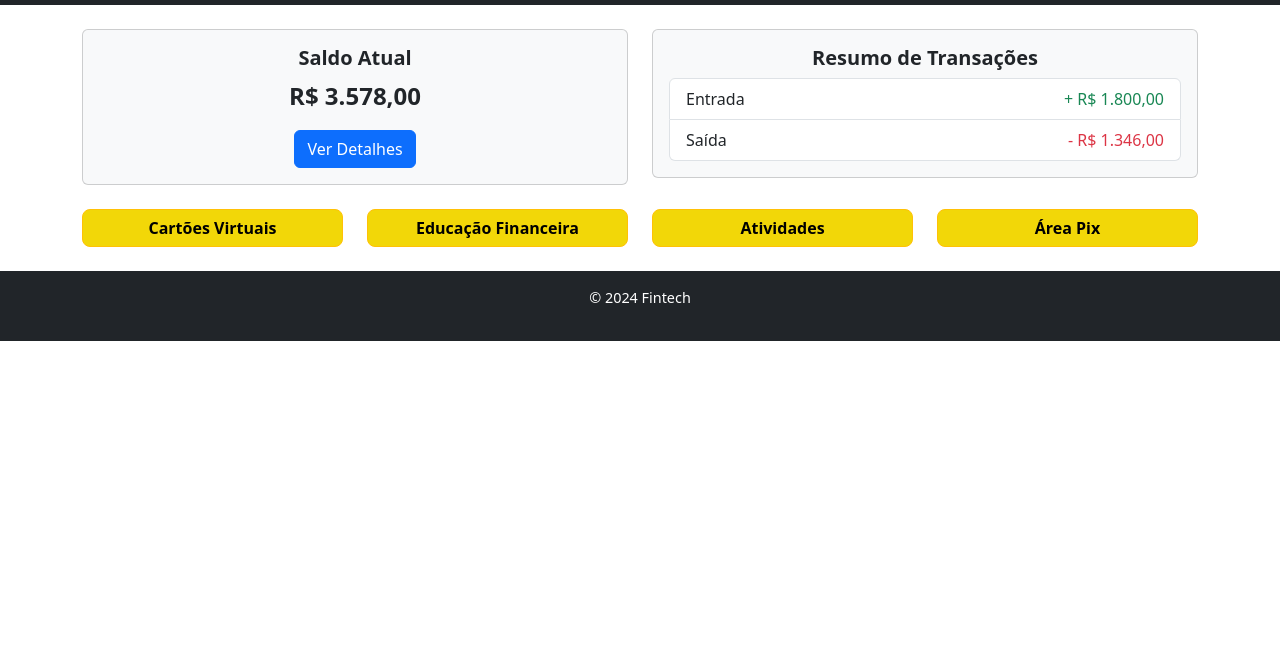
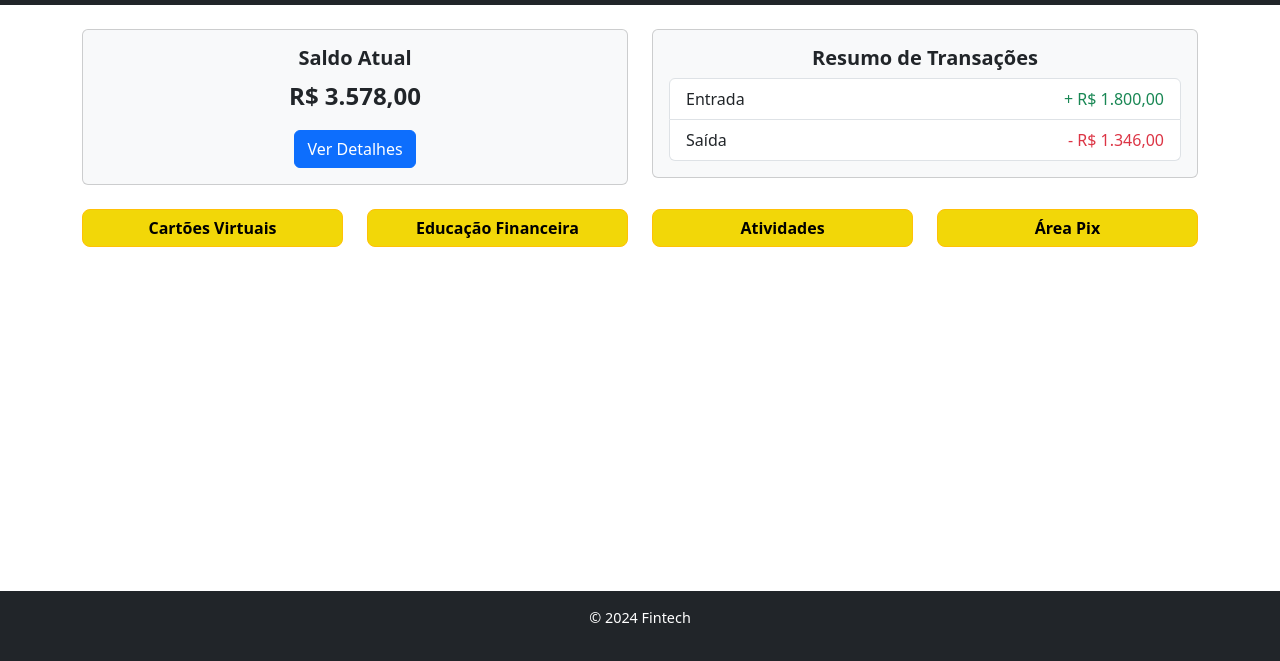
Before and after one commit to Carolinne-tl/Telas-Fintech, a plain HTML site: page index.html in a window 1280 px wide. Shown: the part 139-800 px from the top of the page. Drawn offline with nearby package versions, Linux system fonts and the light colour scheme.

Commit message:
Atualização do rodape

```diff
--- a/css/style.css
+++ b/css/style.css
@@ -1,6 +1,19 @@
-/* Alterar cor de fundo do cabeçalho */
+/* Para o layout ocupar toda a altura da tela */
+body, html {
+    height: 100%;
+    margin: 0;
+    display: flex;
+    flex-direction: column;
+}
+
+/* Area principal deve ocupar o espaço restante */
+main {
+    flex: 1;
+}
+
+/* Estilo do cabeçalho */
 header {
-    background-color: #F2D708; /* Tom de amarelo*/
+    background-color: #F2D708; /* Tom de amarelo */
 }
 
 /* Estilo da logo O.K com fonte arredondada */
@@ -10,7 +23,6 @@ header {
     font-weight: bold; /* Negrito */
     letter-spacing: 0.2rem; /* Espaçamento entre letras */
 }
-
 
 /* Centralizar o texto do saldo */
 .card-title {
@@ -34,15 +46,10 @@ header {
     transition: all 0.3s ease-in-out;
 }
 
-/* Rodapé */
+/* Rodape fixado na parte inferior */
 footer {
-    background-color: #343a40; /* Cor padrão do Bootstrap para o rodapé */
+    background-color: #343a40; /* Cor padrão do Bootstrap para o rodape */
     color: white;
     font-size: 0.9rem;
+    text-align: center;
 }
-
-/* Links no menu de navegação */
-.nav-link:hover {
-    color: #F1E756 !important; /* Muda para um tom de amarelo ao passar o mouse */
-    transition: color 0.3s ease-in-out;
-}
```
Also changed, not shown: index.html (+1 -1 lines), 1 other file.
